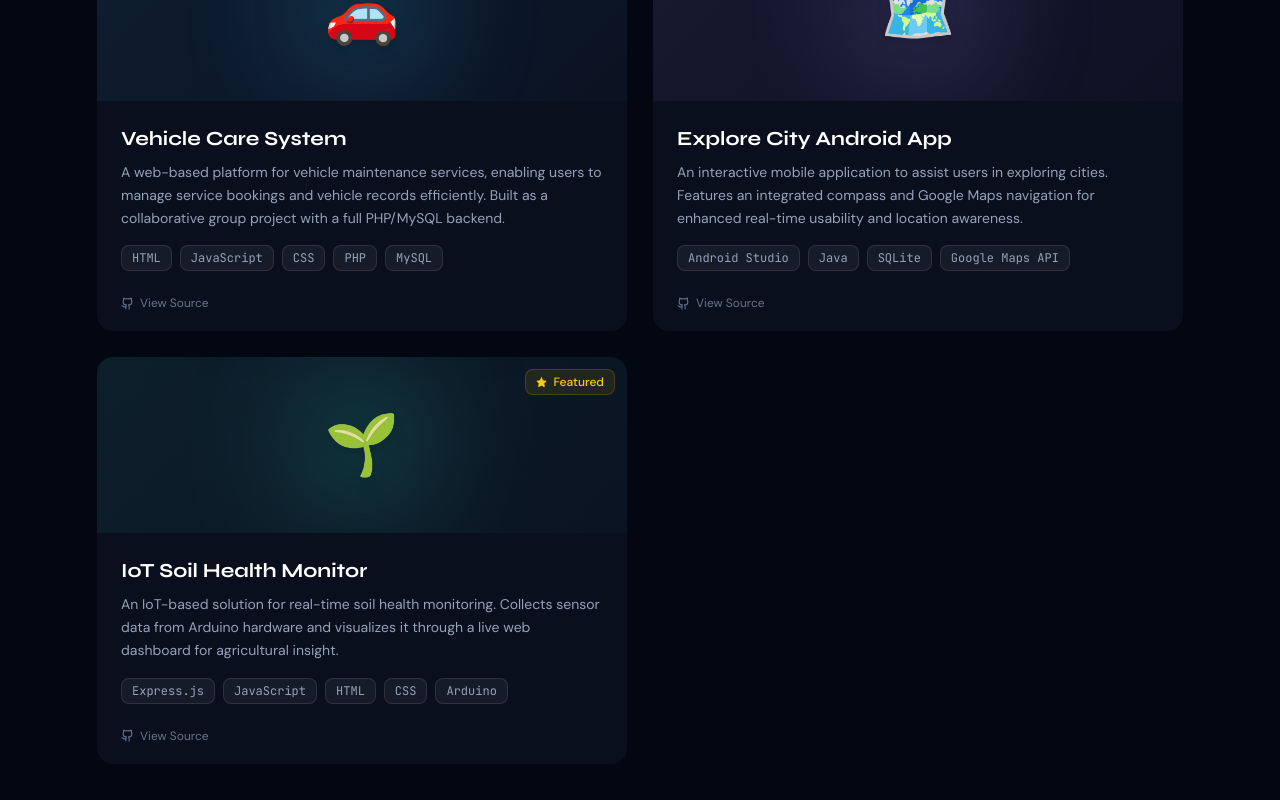
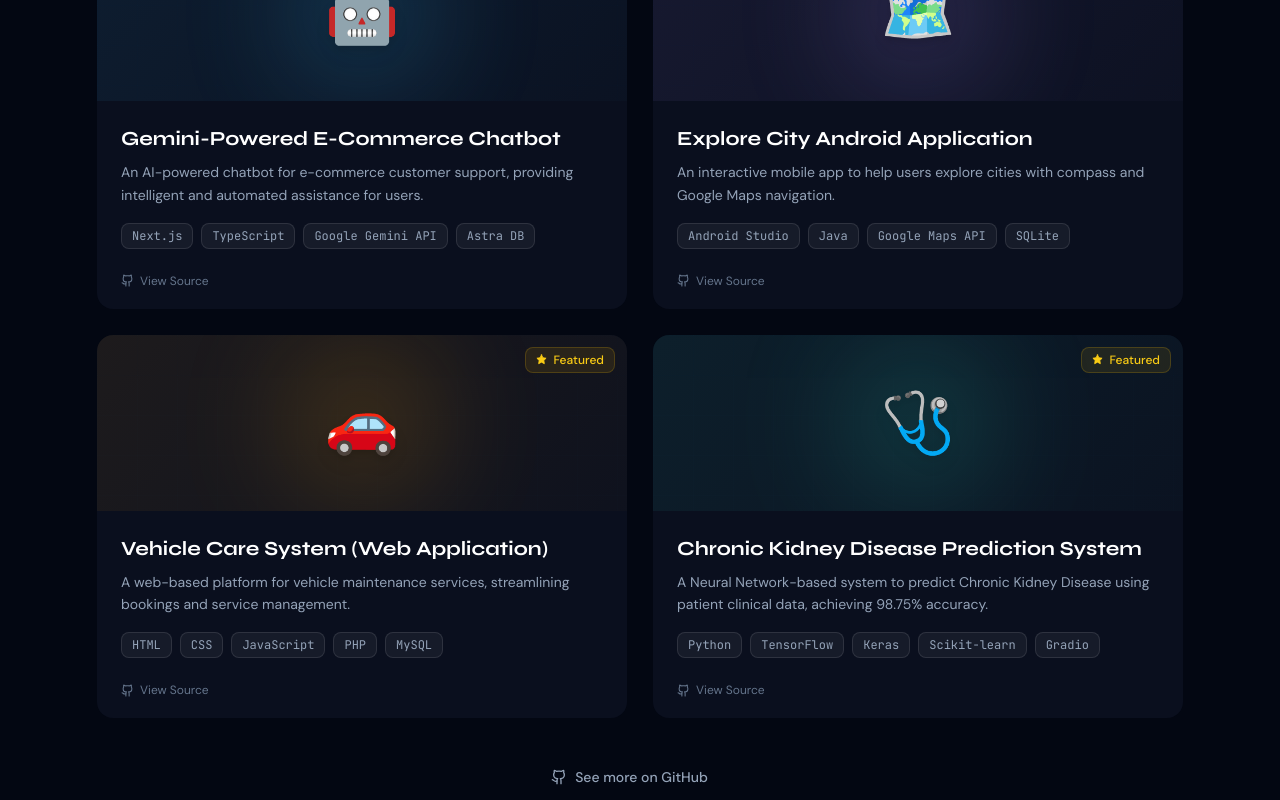
Before and after one commit to vichara1998/my-portfolio, a React (Vite) app: page / in a window 1280 px wide. Shown: the part 3420-4220 px from the top of the page. Built offline with nearby package versions, Linux system fonts and the light colour scheme.

Commit message:
Update Projects

```diff
--- a/src/data.js
+++ b/src/data.js
@@ -63,40 +63,89 @@
 export const PROJECTS = [
   {
     id: 1,
-    title: "Vehicle Care System",
+    title: 'Gemini-Powered E-Commerce Chatbot',
+    year: '2025',
     description:
-      "A web-based platform for vehicle maintenance services, enabling users to manage service bookings and vehicle records efficiently. Built as a collaborative group project with a full PHP/MySQL backend.",
-    tech: ["HTML", "JavaScript", "CSS", "PHP", "MySQL"],
-    image: null,
-    color: "#38bdf8",
-    emoji: "🚗",
-    github: "https://github.com/vehicleCareSE/VCS_website_group_project.git",
+      'An AI-powered chatbot for e-commerce customer support, providing intelligent and automated assistance for users.',
+    longDescription:
+      'Developed an AI-powered chatbot for e-commerce customer support to provide intelligent and automated assistance for users. Implemented Retrieval-Augmented Generation (RAG) using Astra DB to improve response accuracy using external knowledge sources. Enabled smart responses for order tracking, shipping updates, and product-related queries with high contextual relevance. Integrated conversation memory to maintain context across multiple user interactions for a more natural chat experience.',
+    highlights: [
+      'Implemented RAG architecture using Astra DB for accurate, knowledge-grounded responses',
+      'Smart handling of order tracking, shipping updates, and product queries',
+      'Conversation memory for natural, context-aware multi-turn chats',
+      'Built on Next.js with TypeScript for a modern, scalable frontend',
+    ],
+    tech: ['Next.js', 'TypeScript', 'Google Gemini API', 'Astra DB'],
+    images: [],
+    color: '#38bdf8',
+    emoji: '🤖',
+    github: 'https://github.com/vicharanatharkana',
     demo: null,
     featured: true,
   },
   {
     id: 2,
-    title: "Explore City Android App",
+    title: 'Explore City Android Application',
+    year: '2023',
     description:
-      "An interactive mobile application to assist users in exploring cities. Features an integrated compass and Google Maps navigation for enhanced real-time usability and location awareness.",
-    tech: ["Android Studio", "Java", "SQLite", "Google Maps API"],
-    image: null,
-    color: "#a78bfa",
-    emoji: "🗺️",
-    github: "https://github.com/vicharanatharkana",
+      'An interactive mobile app to help users explore cities with compass and Google Maps navigation.',
+    longDescription:
+      'Built an interactive mobile application designed to help users explore cities with an intuitive and user-friendly interface. Integrated compass and Google Maps navigation features to provide accurate direction and real-time location guidance. Enhanced overall user experience by enabling smooth, location-based exploration and easy access to nearby places.',
+    highlights: [
+      'Real-time compass integration for accurate directional guidance',
+      'Google Maps API for live navigation and nearby place discovery',
+      'Local data persistence using SQLite for offline access',
+      'Clean, intuitive UI focused on smooth location-based exploration',
+    ],
+    tech: ['Android Studio', 'Java', 'Google Maps API', 'SQLite'],
+    images: [],
+    color: '#a78bfa',
+    emoji: '🗺️',
+    github: 'https://github.com/vicharanatharkana',
     demo: null,
     featured: true,
   },
   {
     id: 3,
-    title: "IoT Soil Health Monitor",
+    title: 'Vehicle Care System (Web Application)',
+    year: '2024',
     description:
-      "An IoT-based solution for real-time soil health monitoring. Collects sensor data from Arduino hardware and visualizes it through a live web dashboard for agricultural insight.",
-    tech: ["Express.js", "JavaScript", "HTML", "CSS", "Arduino"],
-    image: null,
-    color: "#2dd4bf",
-    emoji: "🌱",
-    github: "https://github.com/vicharanatharkana",
+      'A web-based platform for vehicle maintenance services, streamlining bookings and service management.',
+    longDescription:
+      'Developed a web-based platform for vehicle maintenance services to streamline service booking and management processes. Implemented database integration to efficiently manage service records, user data, and maintenance history. Designed user interaction features to improve accessibility and ensure smooth communication between users and service providers.',
+    highlights: [
+      'Full database integration for service records and user/maintenance history',
+      'Service booking and management workflow for vehicle owners',
+      'Improved accessibility with user-friendly interaction design',
+      'Built collaboratively as a team project with PHP and MySQL backend',
+    ],
+    tech: ['HTML', 'CSS', 'JavaScript', 'PHP', 'MySQL'],
+    images: [],
+    color: '#f59e0b',
+    emoji: '🚗',
+    github: 'https://github.com/vehicleCareSE/VCS_website_group_project.git',
+    demo: null,
+    featured: true,
+  },
+  {
+    id: 4,
+    title: 'Chronic Kidney Disease Prediction System',
+    year: '2025',
+    description:
+      'A Neural Network-based system to predict Chronic Kidney Disease using patient clinical data, achieving 98.75% accuracy.',
+    longDescription:
+      'Developed a Neural Network-based system to predict Chronic Kidney Disease using patient clinical data. Performed data preprocessing, including missing value handling, categorical encoding, and feature scaling. Built and trained a TensorFlow/Keras model, achieving 98.75% test accuracy. Designed an interactive prediction interface using Gradio for real-time disease prediction. Visualized training accuracy and loss curves for model performance evaluation.',
+    highlights: [
+      'Achieved 98.75% test accuracy with a TensorFlow/Keras neural network',
+      'Full data preprocessing pipeline: missing values, encoding, feature scaling',
+      'Interactive real-time prediction interface built with Gradio',
+      'Visualized training accuracy and loss curves for performance evaluation',
+    ],
+    tech: ['Python', 'TensorFlow', 'Keras', 'Scikit-learn', 'Gradio'],
+    images: [],
+    color: '#2dd4bf',
+    emoji: '🩺',
+    github: 'https://github.com/vicharanatharkana',
     demo: null,
     featured: true,
   },
```
